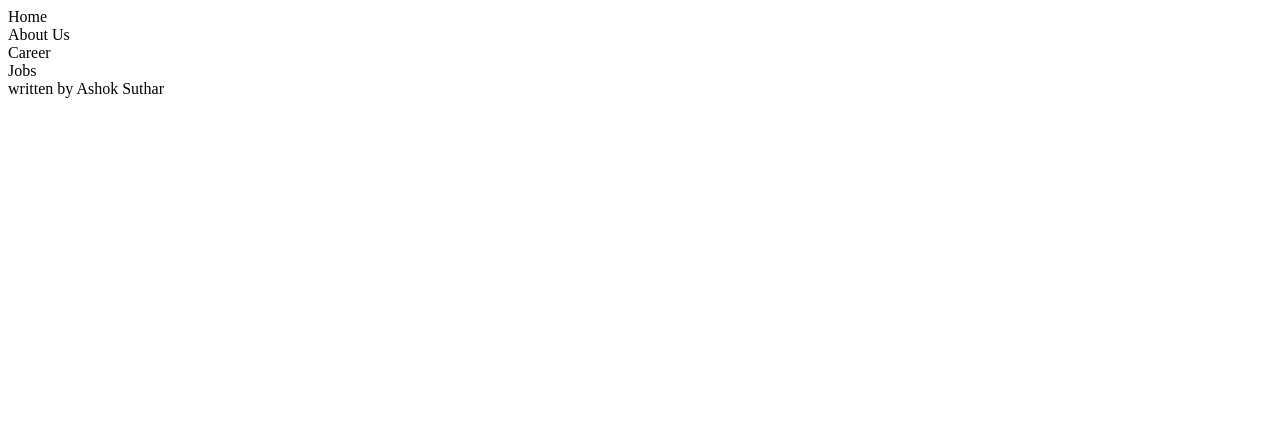
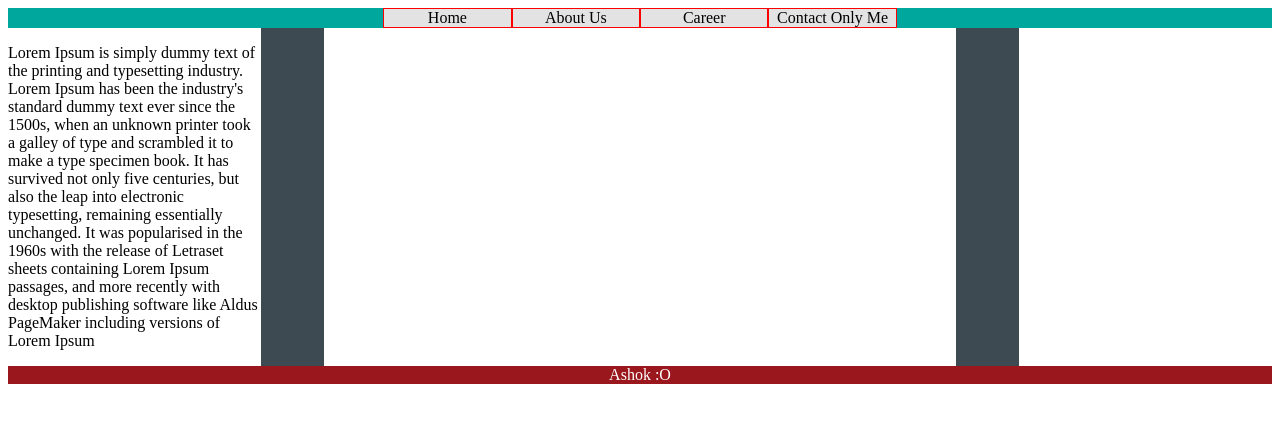
Before and after one commit to aks-/playin-around-with-flex, a plain HTML site: page index.html in a window 1280 px wide. Drawn offline with Linux system fonts and the light colour scheme.

Commit message:
throw in some colors and content

```diff
--- a/index.html
+++ b/index.html
@@ -1,15 +1,18 @@
+<link href="./style.css" rel="stylesheet">
 <body>
 	<nav class="nav bg-nav black center">
-		<div class="nav-item">Home</div>
-		<div class="nav-item">About Us</div>
-		<div class="nav-item">Career</div>
-		<div class="nav-item">Jobs</div>
+		<div class="nav-item bg-nav-item border-nav-item align-center">Home</div>
+		<div class="nav-item bg-nav-item border-nav-item align-center">About Us</div>
+		<div class="nav-item bg-nav-item border-nav-item align-center">Career</div>
+		<div class="nav-item bg-nav-item border-nav-item align-center">Contact Only Me</div>
 	</nav>
 
 	<div class="main bg-main">
-		<div class="left-main bg-white dark-grey"></div>
+		<div class="left-main bg-white dark-grey">
+			<p>Lorem Ipsum is simply dummy text of the printing and typesetting industry. Lorem Ipsum has been the industry's standard dummy text ever since the 1500s, when an unknown printer took a galley of type and scrambled it to make a type specimen book. It has survived not only five centuries, but also the leap into electronic typesetting, remaining essentially unchanged. It was popularised in the 1960s with the release of Letraset sheets containing Lorem Ipsum passages, and more recently with desktop publishing software like Aldus PageMaker including versions of Lorem Ipsum</p>
+		</div>
 		<div class="center-main bg-white dark-grey"></div>
 		<div class="right-main bg-white dark-grey"></div>
 	</div>
-	<footer class="bg-footer white">written by Ashok Suthar</footer>
+	<footer class="bg-footer white align-center">Ashok :O</footer>
 </body>
--- a/style.css
+++ b/style.css
@@ -1,6 +1,7 @@
 body {
 	display: flex;
 	font-size: 16px;
+	flex-direction: column;
 }
 
 .nav {
@@ -8,15 +9,44 @@ body {
 }
 
 .nav-item {
-	flex: 10%;
+	width: 10%;
+}
+
+.main {
+	display: flex;
+	justify-content: space-between;
+}
+
+.left-main {
+	width: 20%;
+}
+
+.center-main {
+	width: 50%;
+}
+
+.right-main {
+	width: 20%;
+}
+
+.align-center {
+	text-align: center;
 }
 
 .center {
 	justify-content: center;
 }
 
+.border-nav-item {
+	border: 1px solid red;
+}
+
 .bg-nav {
 	background-color: #00A79D !important;
+}
+
+.bg-nav-item {
+	background-color: #e3e3e3 !important;
 }
 
 .bg-main {
```
